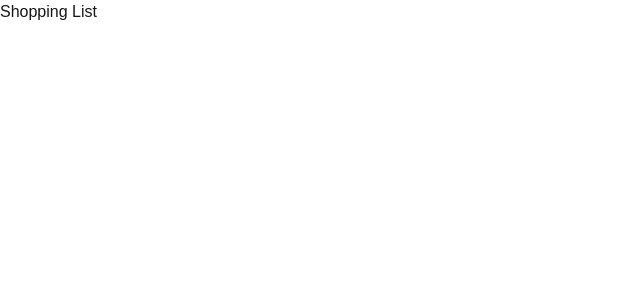
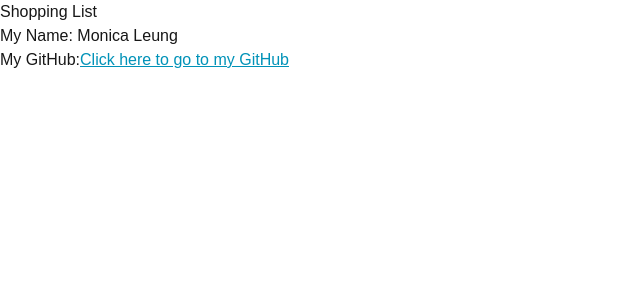
Before and after one commit to MonicaLeung0/cprg306-assignments, a Next.js app: page /week-2 in a window 1280 px wide. Shown: the top 300 px of the page, without its empty margins (0-640 px from the left). Built offline with nearby package versions, Linux system fonts and the light colour scheme.

Commit message:
Week2 Assignment Complete

```diff
--- a/app/page.js
+++ b/app/page.js
@@ -3,9 +3,9 @@ import Link from "next/link";
 export default function Home() {
   return (
     <main>
-      <h1>CPRG306 Assignments</h1>
+      <h1>CPRG 306: Web Development 2 - Assignments</h1>
       <ul>
-        <li><Link href="/week-2">Week 2 Assignments</Link></li>
+        <li><Link className="text-cyan-600 underline hover:text-cyan-300" href="/week-2">Week 2 Assignments</Link></li>
       </ul>
     </main>
   );
--- a/app/week-2/page.js
+++ b/app/week-2/page.js
@@ -1,7 +1,11 @@
+import StudentInfo from "./student-info";
+
+
 export default function Page() {
   return (
     <main>
       <h1>Shopping List</h1>
+      <StudentInfo />
     </main>
   );
 }
--- a/app/week-2/student-info.js
+++ b/app/week-2/student-info.js
@@ -0,0 +1,10 @@
+import Link from "next/link";
+
+export default function StudentInfo() {
+    return (
+        <main>
+            <h1>My Name: Monica Leung</h1>
+            <p>My GitHub:<Link className="text-cyan-600 underline hover:text-cyan-300" href="https://github.com/MonicaLeung0/cprg306-assignments.git">Click here to go to my GitHub</Link></p>
+        </main>
+    );
+}
```
